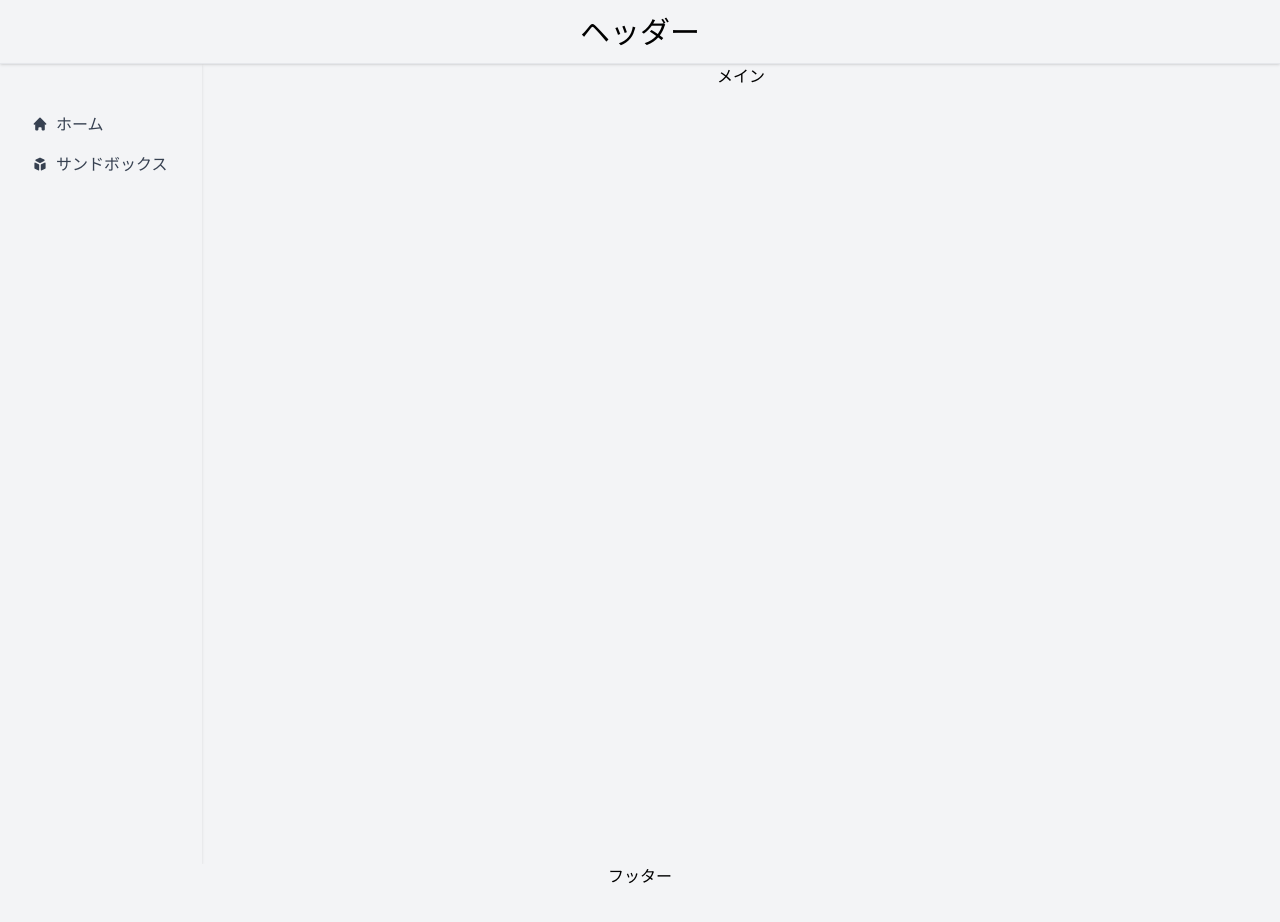
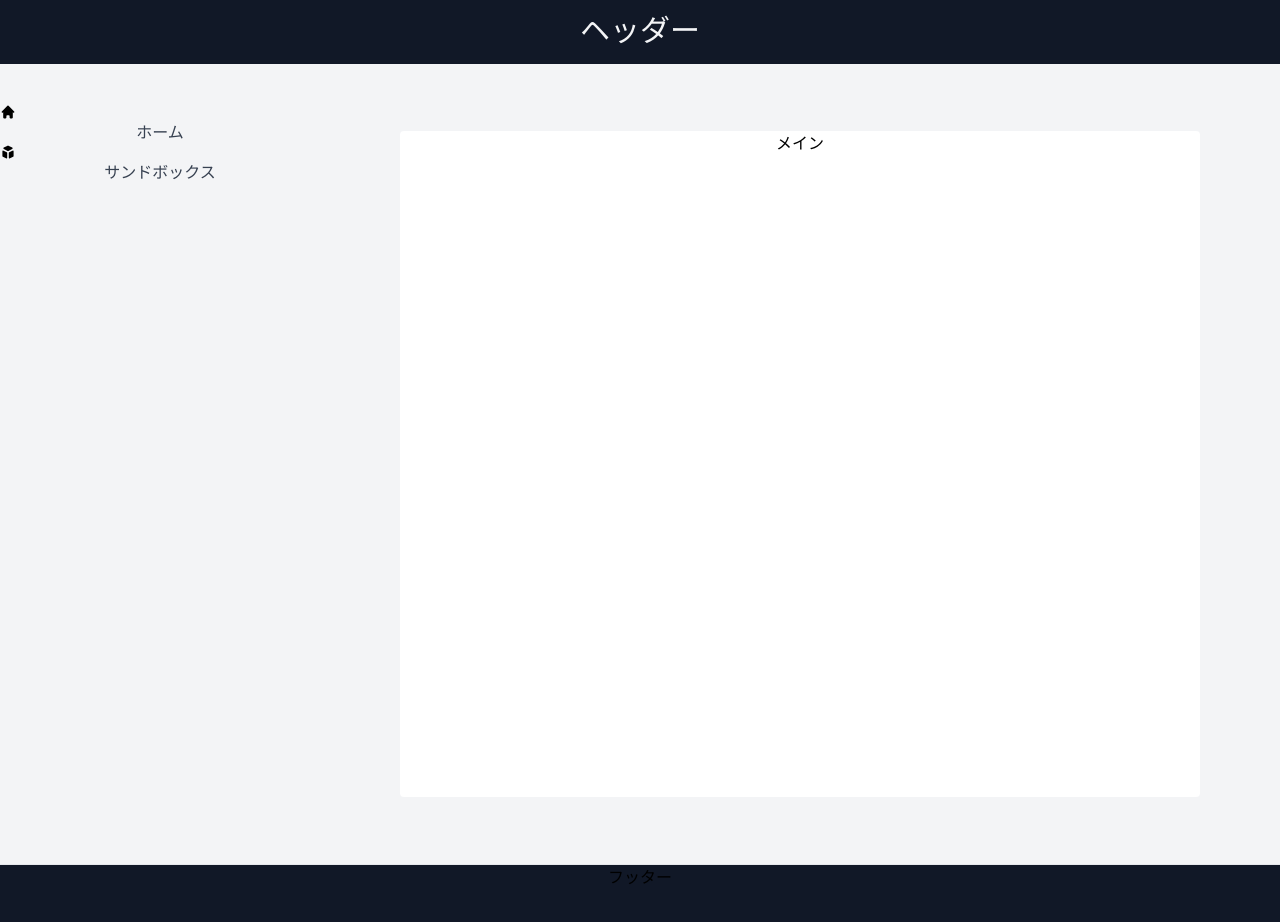
Before and after one commit to B4129/tailwind-sandbox, a React (Create React App) app: page / in a window 1280 px wide. Shown: the top 922 px of the page. Built offline with nearby package versions, Linux system fonts and the light colour scheme; the HTML template or start-up script is replaced by a standard one.

Commit message:
fix: style

```diff
--- a/src/components/layouts/DefaultLayout.tsx
+++ b/src/components/layouts/DefaultLayout.tsx
@@ -1,27 +1,30 @@
-import React, { FC } from 'react';
-import { Outlet } from 'react-router-dom';
-import { SideMenu } from '../models/Sidemenu';
-import { BaseHeader } from '../models/Header';
-
-function BaseFooter() {
-  return (
-    <div className="flex flex-item justify-center bg-gray-100 h-64 z-10">
-      <span>フッター</span>
-    </div>
-  );
-}
+import React, {FC} from 'react';
+import {Outlet} from 'react-router-dom';
+import {SideMenu} from '../models/Sidemenu';
+import {BaseHeader} from '../models/Header';
+import {BaseFooter} from "../models/Footer";
 
 export const DefaultLayout: FC = () => {
   return (
     <>
-      <div className="flex flex-col bg-gray-100 h-full">
-        <BaseHeader />
-        <div className="flex flex-item">
-          <SideMenu />
-          <main className="container w-screen mx-auto flex flex-col  ">
-            <Outlet />
-          </main>
+      <div className="flex justify-center items-stretch items-center  h-16 z-10">
+          <BaseHeader />
+      </div>
+      <div className="flex">
+        <div className="flex-1">
+          <div className="flex overflow-x-hidden">
+            <div className="flex-none w-3/12  bg-gray-100 h-screen">
+              <SideMenu />
+            </div>
+            <main className="flex flex-auto container justify-center items-center bg-gray-100 ">
+              <div className="basis-5/6 h-5/6 bg-white rounded">
+                <Outlet />
+              </div>
+            </main>
+          </div>
         </div>
+      </div>
+      <div className="flex">
         <BaseFooter />
       </div>
     </>
--- /dev/null
+++ b/src/components/models/Footer/index.tsx
@@ -0,0 +1,15 @@
+import React from "react";
+
+export const BaseFooter = () => {
+    return (
+        <>
+            <div className="flex-1">
+                <div className="flex border-t bg-gray-900"/>
+                <div className="flex justify-center bg-gray-900 h-64 z-10">
+                    <span>フッター</span>
+                </div>
+            </div>
+
+        </>
+    );
+}
--- a/src/components/models/Header/index.tsx
+++ b/src/components/models/Header/index.tsx
@@ -1,11 +1,12 @@
-import React from "react";
+import React from 'react';
 
 export const BaseHeader = () => {
-    return (<div className="flex flex-item justify-center align-middle shadow h-16 border-b border-b-gray-200 z-10">
-        <div className="flex flex-row">
-            <div className="flex flex-item align-middle">
-                <span className="text-3xl self-center">ヘッダー</span>
-            </div>
+  return (
+      <div className="flex-1  bg-gray-900">
+        <div className="flex justify-center">
+          <span className="flex-none text-3xl text-gray-100 mt-3">ヘッダー</span>
         </div>
-    </div>);
-}
+      </div>
+
+  );
+};
--- a/src/components/models/Sidemenu/Menulink/index.tsx
+++ b/src/components/models/Sidemenu/Menulink/index.tsx
@@ -10,11 +10,12 @@ export type MenuLinkProps = {
 
 export function MenuLink(props: MenuLinkProps) {
   return (
-    <div className="">
+    <div className="flex-1 ">
+      {props.icon}
       <Link
-        className="transition-all hover:bg-gray-200 hover:font-semibold flex items-center py-2 px-8 bg-gray-100 text-gray-700 hover:border-r-4 border-gray-400 "
+        className=" transition-all hover:bg-gray-200 hover:font-semibold  bg-gray-100 text-gray-700 hover:border-r-4 border-gray-400 "
         to={props.to}>
-        {props.icon} <span className="ml-2">{props.name}</span>
+        {props.name}
       </Link>
     </div>
   );
--- a/src/components/models/Sidemenu/index.tsx
+++ b/src/components/models/Sidemenu/index.tsx
@@ -3,13 +3,13 @@ import { MenuLink, menuLinks, MenuLinkProps } from './Menulink';
 
 export function SideMenu() {
   return (
-    <div className="bg-gray-100 w-60 h-screen  shadow">
-      <nav className="mt-10">
+
+      <nav className="mt-10 flex flex-col">
         {menuLinks &&
           menuLinks.map(({ name, to, icon }: MenuLinkProps) => (
             <MenuLink name={name} to={to} icon={icon} />
           ))}
       </nav>
-    </div>
+
   );
 }
--- a/src/components/ui/buttons/BaseButton/index.tsx
+++ b/src/components/ui/buttons/BaseButton/index.tsx
@@ -5,7 +5,7 @@ export const BaseButton: FC = () => {
     <>
       <button
         type="submit"
-        className="inline-flex items-center justify-center space-x-2 border border-transparent text-sm font-medium rounded-full w-12 h-12 text-white bg-green-600 hover:bg-green-700 transition-colors">
+        className="inline-flex items-center justify-center space-x-2 border border-transparent text-sm font-medium rounded-full w-12 h-12 text-white bg-green-600 hover:bg-green-700 transition-all ">
         <HiUser />
       </button>
     </>
```
